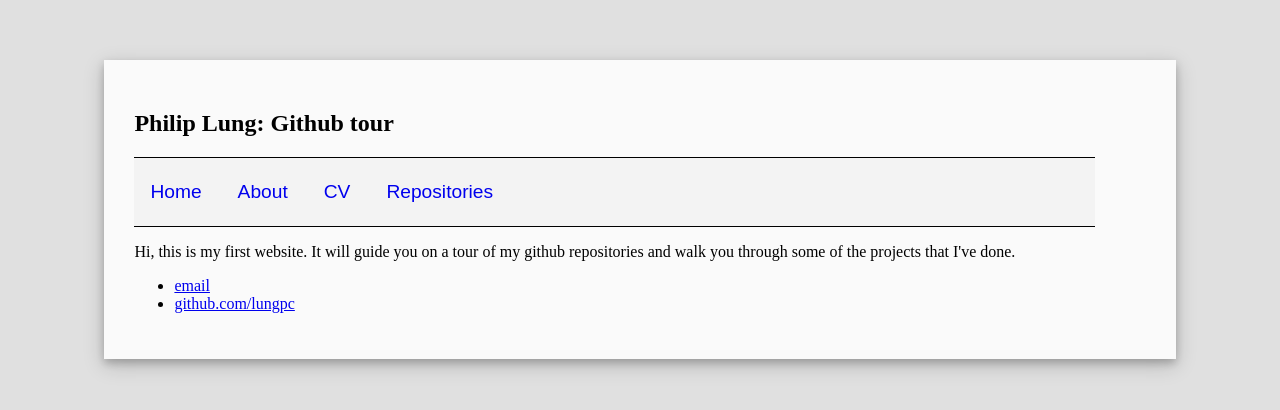
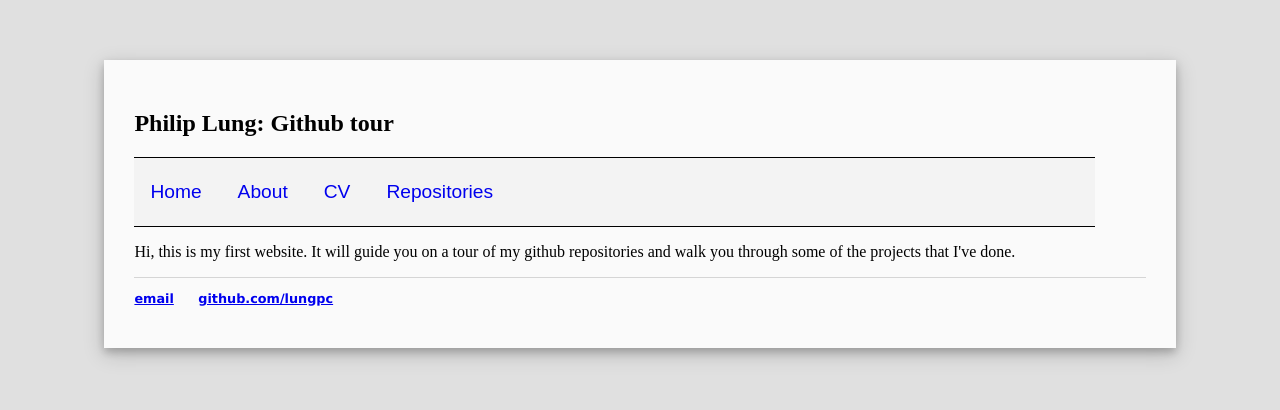
Before and after one commit to lungpc/lungpc.github.io, a Jekyll site: the page built from index.html, in a window 1280 px wide. Shown: the top 410 px of the page. Built offline with Jekyll 4.4.1, drawn with Linux system fonts in a browser that asks for light colours.

Commit message:
Update style.css

```diff
--- a/css/style.css
+++ b/css/style.css
@@ -62,3 +62,8 @@ nav a.active {
 nav a:hover:not(.active) {
     color: black;
 }
+
+footer ul { font-size: 1em; font-family: 'Verdana', 'Arial', 'Sans-Serif'; padding: 0px; list-style: none; font-weight: bold; }
+footer ul li { display: inline; margin-right: 20px; }
+
+footer { border-top: 1px solid #d5d5d5; font-size: .8em; }
```
